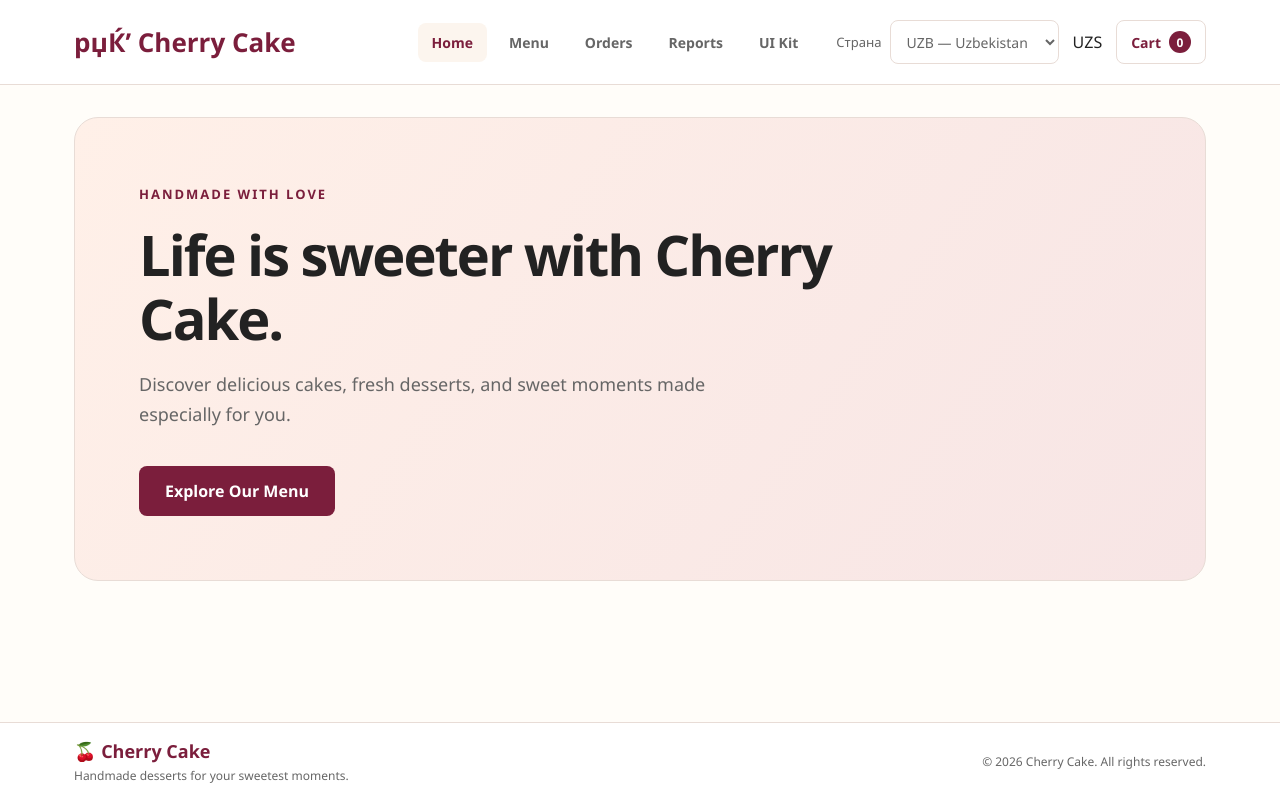
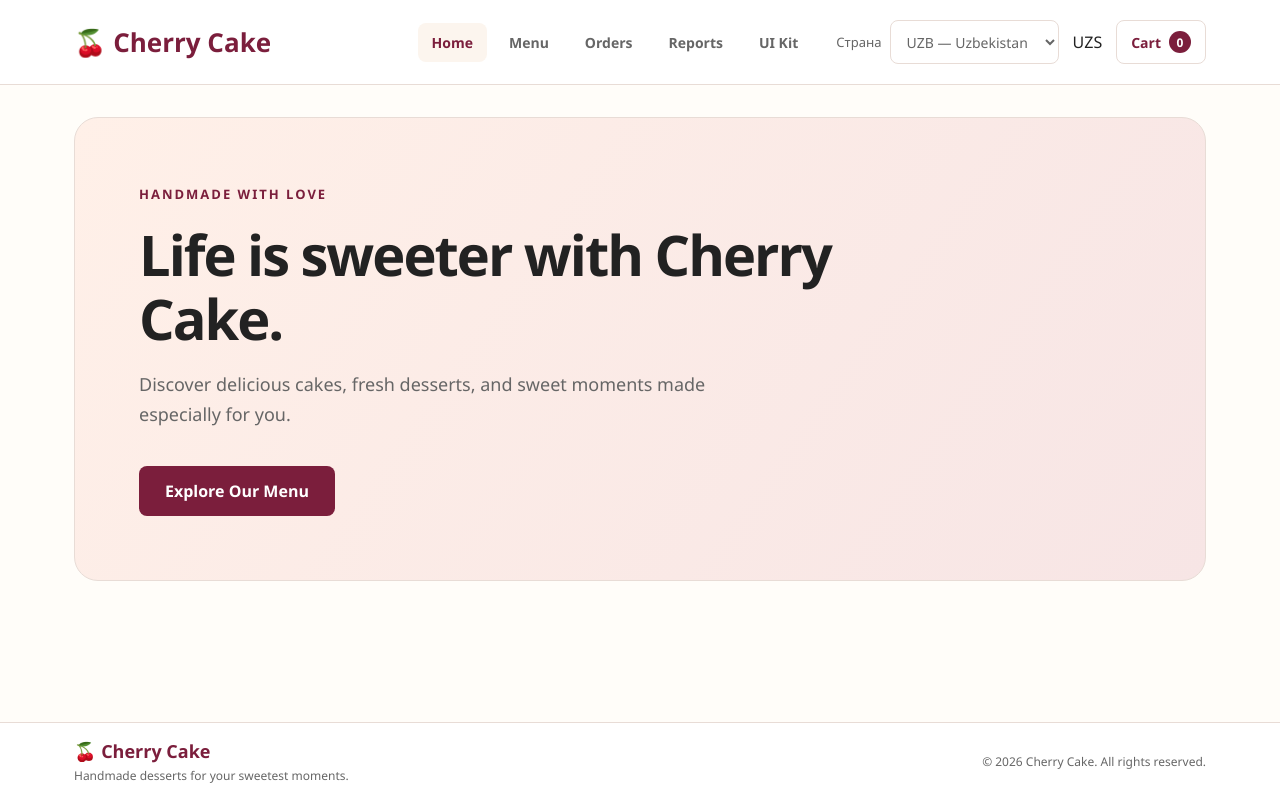
Before and after one commit to Milanaaa33/cherrycake-deploy, a React (Vite) app in the folder cherrycake-frontend/: page / in a window 1280 px wide. Built offline with nearby package versions, Linux system fonts and the light colour scheme.

Commit message:
fix: correct Cherry Cake logo encoding

```diff
--- a/cherrycake-frontend/src/components/layout/Header.tsx
+++ b/cherrycake-frontend/src/components/layout/Header.tsx
@@ -10,9 +10,7 @@ export default function Header() {
   return (
     <header className="cc-header">
       <div className="cc-header-inner">
-        <Link to="/" className="cc-layout-brand">
-          рџЌ’ Cherry Cake
-        </Link>
+        <Link to="/" className="cc-layout-brand">&#127826; Cherry Cake</Link>
 
         <nav className="cc-nav" aria-label="Main navigation">
           <NavLink to="/" end>
```
